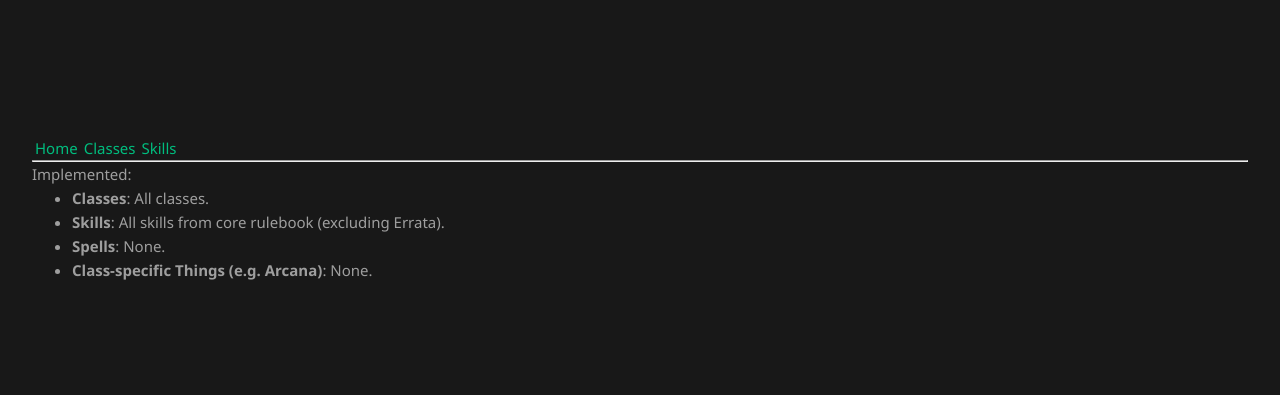
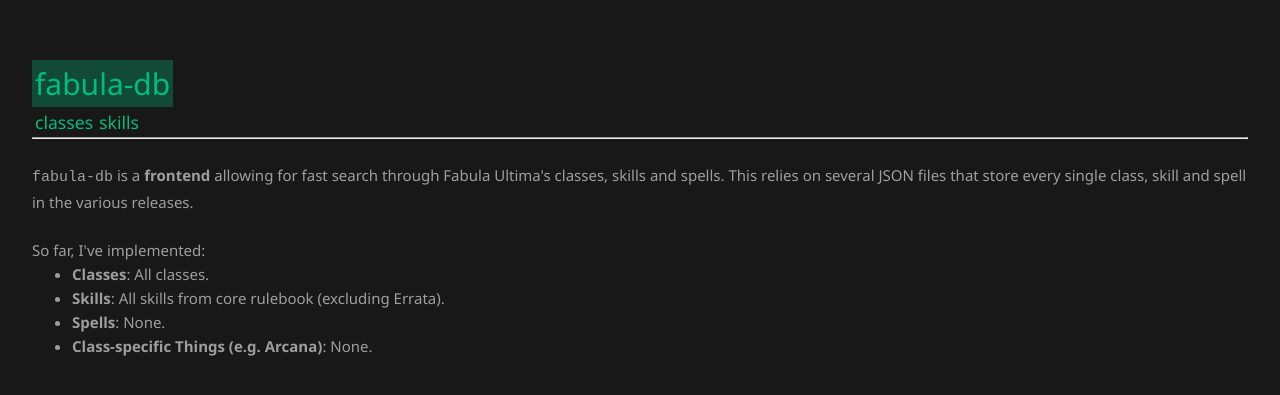
Before and after one commit to Rye123/fabula-db, a Vue app: page / in a window 1280 px wide. Shown: the part 191-586 px from the top of the page. Built offline with nearby package versions, Linux system fonts and the light colour scheme.

Commit message:
feat: styling changes, remove annoyingly large header, add main title

```diff
--- a/src/App.vue
+++ b/src/App.vue
@@ -4,17 +4,23 @@
 
 <template>
   <header>
+    <h1><RouterLink to="/">fabula-db</RouterLink></h1>
     <nav>
-      <RouterLink to="/">Home</RouterLink>
-      <RouterLink to="/classes">Classes</RouterLink>
-      <RouterLink to="/skills">Skills</RouterLink>
+      <RouterLink to="/classes">classes</RouterLink>
+      <RouterLink to="/skills">skills</RouterLink>
     </nav>
   </header>
   <hr />
-
+  <br />
   <RouterView />
 </template>
 
 <style scoped>
+nav * {
+  font-size: 1.1rem;
+}
 
+.router-link-active {
+  background-color: hsla(160, 100%, 37%, 0.3);
+}
 </style>
--- a/src/views/ClassSearchView.vue
+++ b/src/views/ClassSearchView.vue
@@ -48,7 +48,6 @@
 
 <template>
   <div class="view">
-    <h1>Classes</h1>
     <div class="filterBox">
       <h3>Filter</h3>
       <label>Name<br /> <input type="text" v-model="filterName" /></label>
--- a/src/views/HomeView.vue
+++ b/src/views/HomeView.vue
@@ -4,7 +4,10 @@
 
 <template>
   <div class="view">
-    Implemented:
+    <code>fabula-db</code> is a <strong>frontend</strong> allowing for fast search through Fabula Ultima's classes, skills and spells.
+    This relies on several JSON files that store every single class, skill and spell in the various releases.
+    <br /><br />
+    So far, I've implemented:
     <ul>
       <li><strong>Classes</strong>: All classes.</li>
       <li><strong>Skills</strong>: All skills from core rulebook (excluding Errata).</li>
--- a/src/views/SkillSearchView.vue
+++ b/src/views/SkillSearchView.vue
@@ -74,17 +74,14 @@
 
 <template>
     <div class="view">
-      <h1>Skills</h1>
       <div class="filterBox">
         <h3>Filter</h3>
         <label>Name<br /> <input type="text" v-model="filterName" /></label>
         <label>Requirements<br /> <input type="text" v-model="filterReq" /></label>
         <label>Description<br /> <input type="text" v-model="filterDesc" /></label>
-        <label>Skill Type</label>
-        <ul>
-          <li><input type="checkbox" v-model="filterClassSkills" /> Include Class Skills</li>
-          <li><input type="checkbox" v-model="filterHeroicSkills" /> Include Heroic Skills</li>
-        </ul>
+        <br />
+        <label><input type="checkbox" v-model="filterClassSkills" /> Include Class Skills </label>
+        <label><input type="checkbox" v-model="filterHeroicSkills" /> Include Heroic Skills</label>
       </div>
       <br />
       <div v-if="skills">
```
